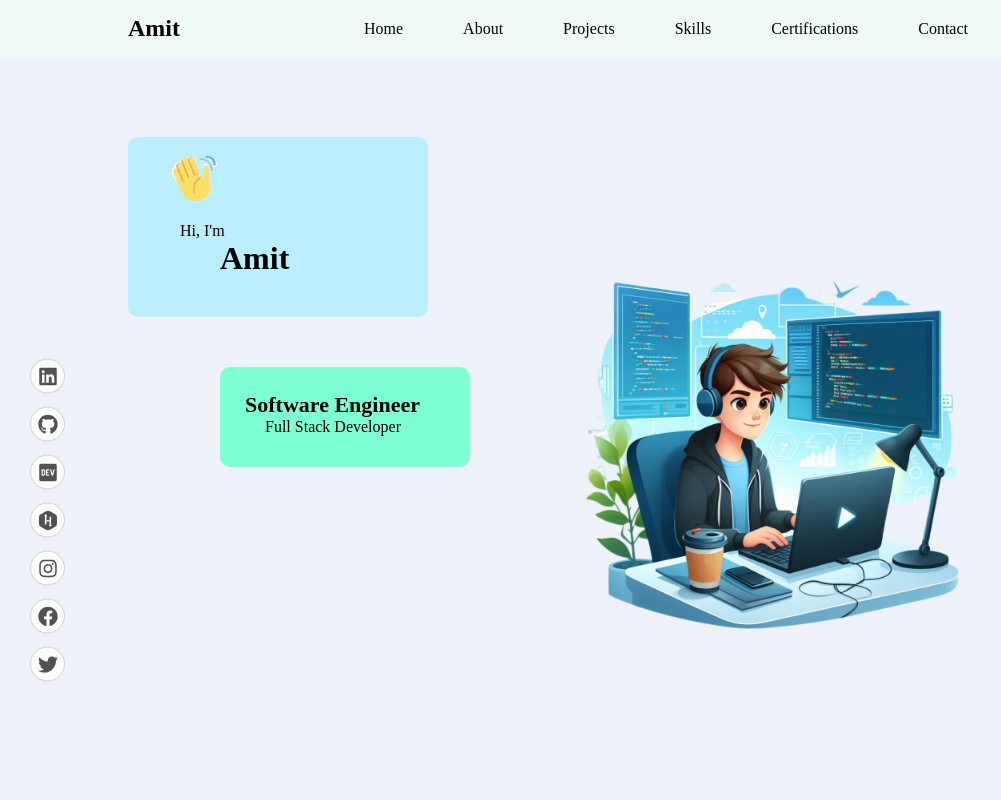
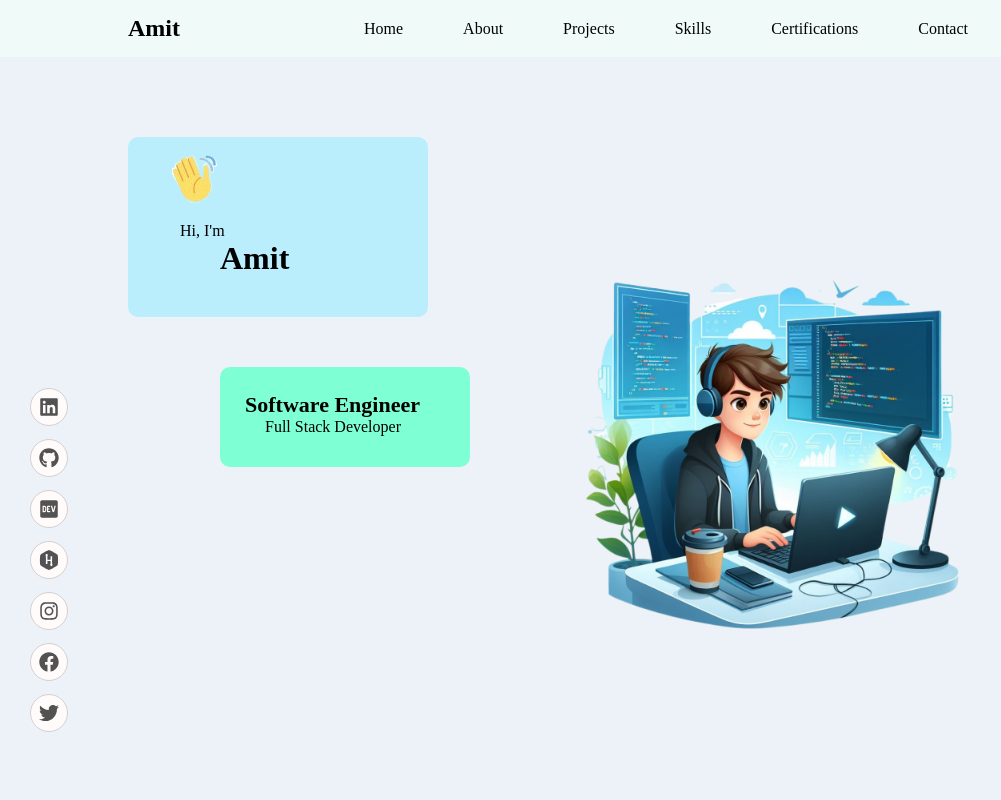
Before and after one commit to decode6/amit-portfolio, a React (Vite) app: page / in a window 1280 px wide. Shown: the top 800 px of the page, without its empty margins (0-1001 px from the left). Built offline with nearby package versions, Linux system fonts and the light colour scheme.

Commit message:
added sidebar

```diff
--- a/src/components/projects/project.css
+++ b/src/components/projects/project.css
@@ -32,7 +32,7 @@
     background-color: #ffffff;
     cursor: pointer;
 }
-ul li:hover{
+.project-category ul li:hover{
     color: #fafafa; /* Adjust the hover color as needed */
     background: #0209C2;
 }
--- a/src/components/social/SocialIcons.css
+++ b/src/components/social/SocialIcons.css
@@ -1,7 +1,7 @@
 .social-icons {
     position: fixed;
     left: 30px; /* Adjust as needed */
-    top: 65%;
+    top: 70%;
     transform: translateY(-50%);
     display: flex;
     flex-direction: column;
@@ -15,8 +15,8 @@
     justify-content: center;
     border-radius: 50%;
     border: 1px solid #d4cece;
-    width: 35px;
-    height: 35px;
+    width: 38px;
+    height: 38px;
     background: rgb(255, 251, 251);
     color: #525252; /* Adjust the color as needed */
     font-size: 20px; /* Adjust the size as needed */
```
